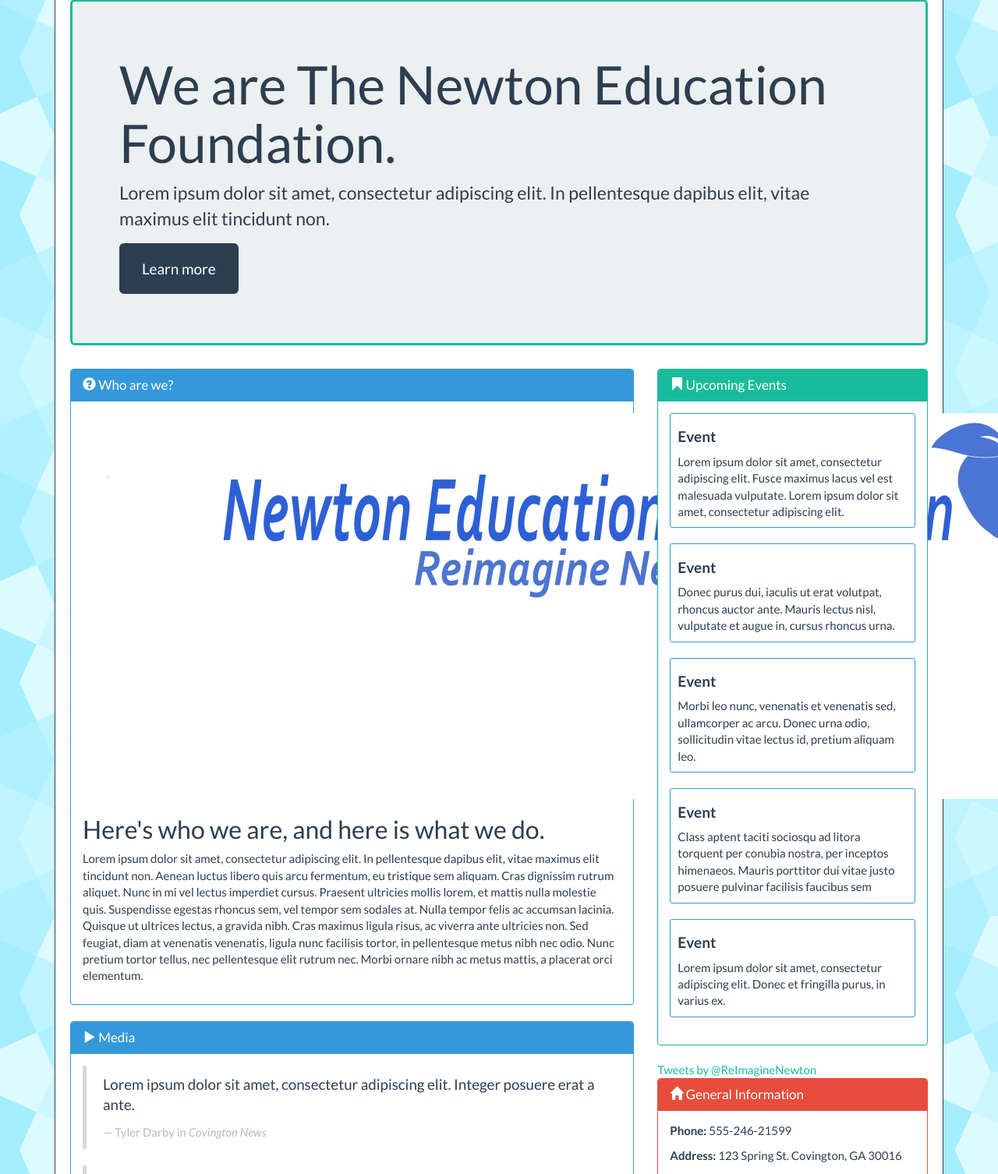
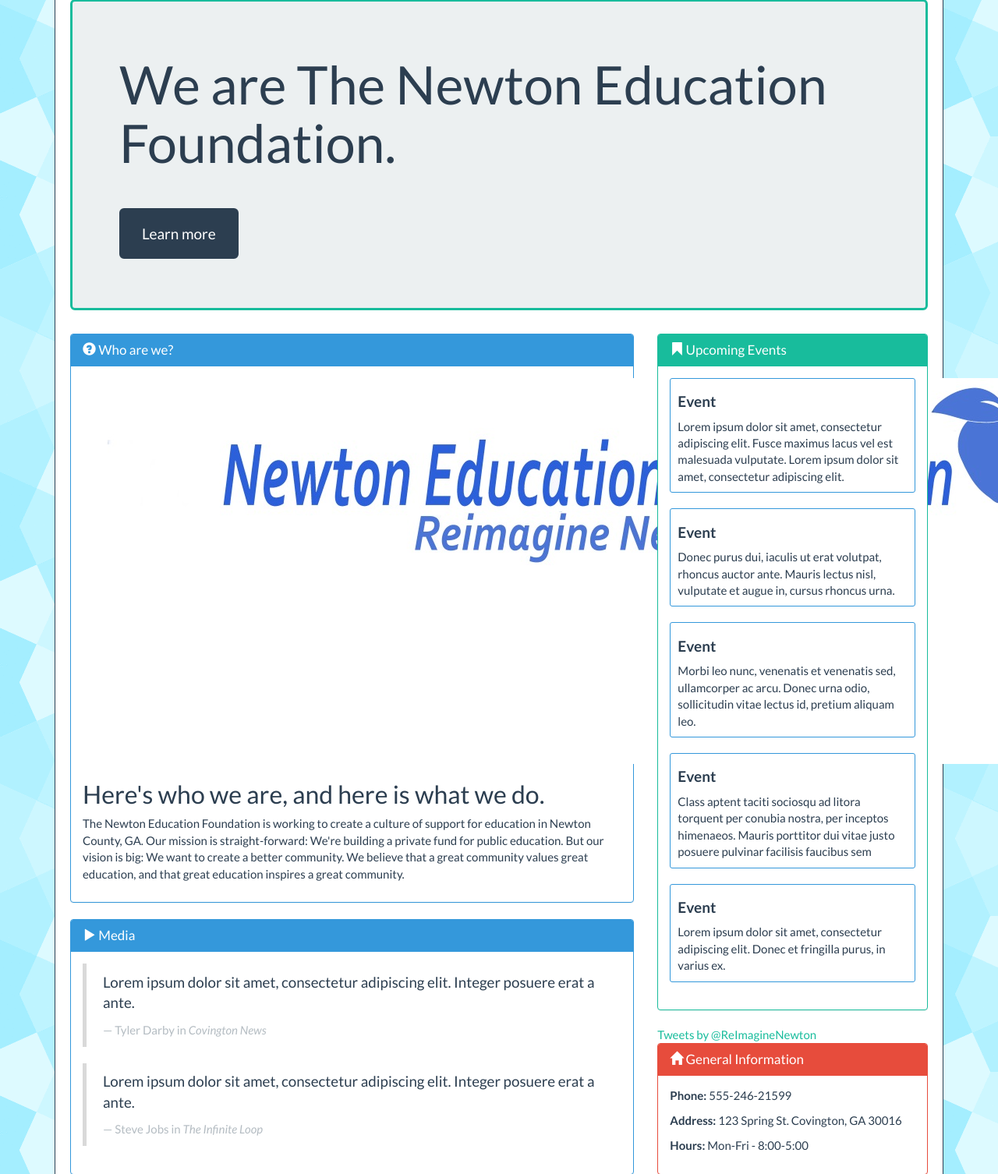
Before and after one commit to 3DSolutions/NewtonEducationFoundation, a PHP site: page / in a window 1280 px wide; the page is wider, and only the part inside the window is pictured. Shown: the part 125-1631 px from the top of that part at 78% size. Run offline with PHP 8.4, Linux system fonts and the light colour scheme; some libraries are stand-ins or nearby versions.

Commit message:
Working on filling in content.

```diff
--- a/public/css/site.css
+++ b/public/css/site.css
@@ -13,6 +13,10 @@ body {
 
 .title {
 	font-size: 55px;
+}
+
+.title-button {
+	margin-top: 2em;
 }
 
 @media (max-width: 767px) {
--- a/public/index.html
+++ b/public/index.html
@@ -48,7 +48,6 @@
 			<div class="well" style="border: 1px solid #2c3e50">
 				<div class="jumbotron">
 				  <h1 class="title">We are The Newton Education Foundation.</h1>
-				  <p class="title-mission">Lorem ipsum dolor sit amet, consectetur adipiscing elit. In pellentesque dapibus elit, vitae maximus elit tincidunt non. </p>
 				  <p class="title-button"><a href="#about" class="btn btn-primary btn-lg">Learn more</a></p>
 				</div>
 				<div class="row">
@@ -65,8 +64,9 @@
 									Here's who we are, and here is what we do.
 								</h2>
 								<p>
-									Lorem ipsum dolor sit amet, consectetur adipiscing elit. In pellentesque dapibus elit, vitae maximus elit tincidunt non. Aenean luctus libero quis arcu fermentum, eu tristique sem aliquam. Cras dignissim rutrum aliquet. Nunc in mi vel lectus imperdiet cursus. Praesent ultricies mollis lorem, et mattis nulla molestie quis. Suspendisse egestas rhoncus sem, vel tempor sem sodales at. Nulla tempor felis ac accumsan lacinia. Quisque ut ultrices lectus, a gravida nibh. Cras maximus ligula risus, ac viverra ante ultricies non. Sed feugiat, diam at venenatis venenatis, ligula nunc facilisis tortor, in pellentesque metus nibh nec odio. Nunc pretium tortor tellus, nec pellentesque elit rutrum nec. Morbi ornare nibh ac metus mattis, a placerat orci elementum.
-
+									The Newton Education Foundation is working to create a culture of support for education in Newton County, GA.
+									Our mission is straight-forward: We're building a private fund for public education. But our vision is big: We want to create a better community.
+									We believe that a great community values great education, and that great education inspires a great community.
 								</p>
 							</div>
 						</div>
```
